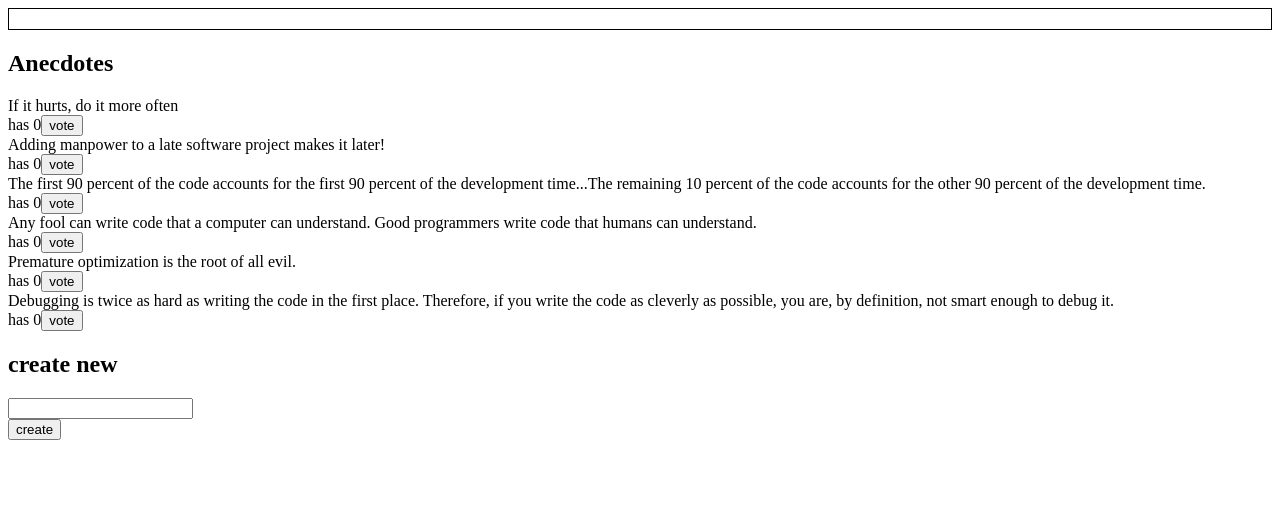
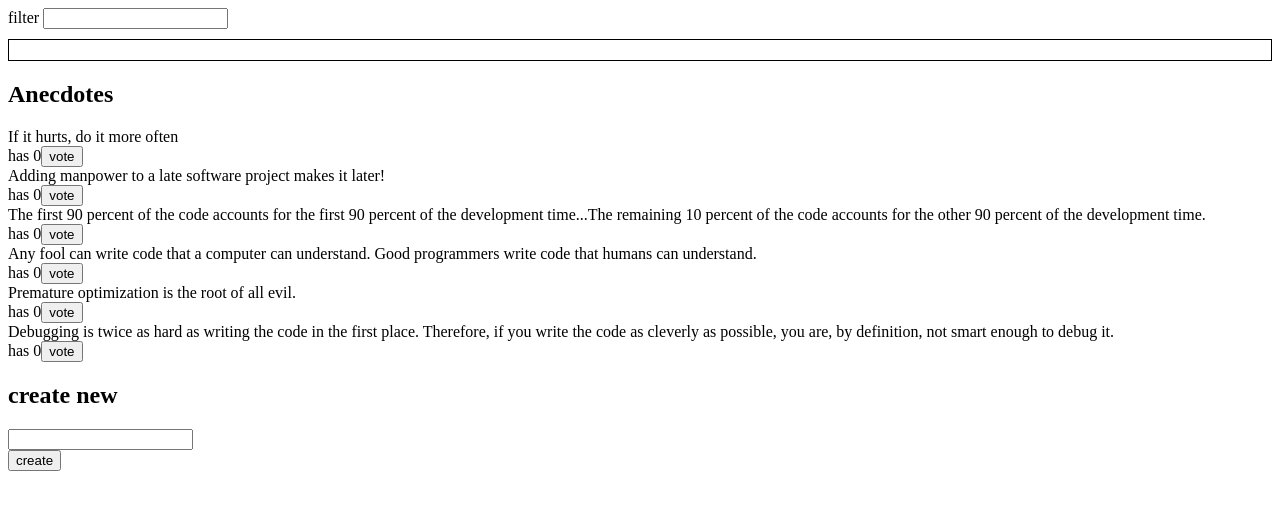
Before and after one commit to chheangg/part6, a React (Create React App) app in the folder redux-anecdotes/: page / in a window 1280 px wide. Shown: the top 510 px of the page. Built offline with nearby package versions, Linux system fonts and the light colour scheme.

Commit message:
Complete part 6.12 on adding filter functionality

```diff
--- a/redux-anecdotes/src/App.js
+++ b/redux-anecdotes/src/App.js
@@ -1,10 +1,12 @@
 import AnecdoteList from './components/AnecdoteList'
 import AnecdoteForm from './components/AnecdoteForm'
 import Notification from './components/Notification'
+import Filter from './components/Filter'
 
 const App = () => {
   return (
     <div>
+      <Filter />
       <Notification />
       <h2>Anecdotes</h2>
       <AnecdoteList />
--- a/redux-anecdotes/src/components/AnecdoteList.js
+++ b/redux-anecdotes/src/components/AnecdoteList.js
@@ -17,7 +17,7 @@ const Anecdote = ({content, votes, id, eventHandler}) => {
 }
 
 const AnecdoteList = () => {
-  const anecdotes = useSelector(({anecdotes}) => [...anecdotes].sort((prev, next) => prev.votes > next.votes ? -1 : prev.votes === next.votes ? 0 : 1))
+  const anecdotes = useSelector(({anecdotes, filter}) => [...anecdotes].filter(anec => anec.content.includes(filter)).sort((prev, next) => prev.votes > next.votes ? -1 : prev.votes === next.votes ? 0 : 1))
   const dispatch = useDispatch()
 
   const vote = (id, content) => {
--- /dev/null
+++ b/redux-anecdotes/src/components/Filter.js
@@ -0,0 +1,21 @@
+import { setFilter } from "../reducers/filterReducer"
+import { useDispatch } from "react-redux"
+
+const Filter = () => {
+  const dispatch = useDispatch()
+
+  const handleChange = (event) => {
+    dispatch(setFilter(event.target.value))
+  }
+  const style = {
+    marginBottom: 10
+  }
+
+  return (
+    <div style={style}>
+      filter <input onChange={handleChange} />
+    </div>
+  )
+}
+
+export default Filter
--- /dev/null
+++ b/redux-anecdotes/src/reducers/filterReducer.js
@@ -0,0 +1,17 @@
+import { createSlice } from "@reduxjs/toolkit";
+
+const initialState = ''
+
+const filterSlice = createSlice({
+  name: 'filter',
+  initialState,
+  reducers: {
+    setFilter(state, action) {
+      const content = action.payload
+      return content
+    }
+  }
+})
+
+export const { setFilter } = filterSlice.actions
+export default filterSlice.reducer
--- a/redux-anecdotes/src/reducers/notificationReducer.js
+++ b/redux-anecdotes/src/reducers/notificationReducer.js
@@ -3,7 +3,7 @@ import { createSlice } from "@reduxjs/toolkit";
 const initialState = ''
 
 const notificationSlice = createSlice({
-  name: 'notifications',
+  name: 'notification',
   initialState,
   reducers: {
     setNotification(state, action) {
--- a/redux-anecdotes/src/store.js
+++ b/redux-anecdotes/src/store.js
@@ -1,11 +1,13 @@
 import { configureStore } from "@reduxjs/toolkit";
 import anecdoteReducer from "./reducers/anecdoteReducer";
 import notificationReducer from "./reducers/notificationReducer";
+import filterReducer from "./reducers/filterReducer";
 
 const store = configureStore({
   reducer: {
     anecdotes: anecdoteReducer,
-    notification: notificationReducer
+    notification: notificationReducer,
+    filter: filterReducer
   }
 })
 
```
